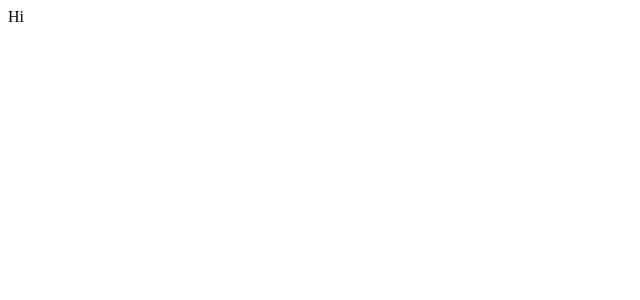
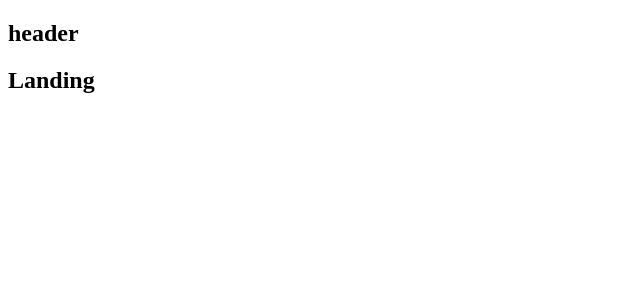
Before and after one commit to vladisOV/surveys-server, a React (Create React App) app in the folder client/: page / in a window 1280 px wide. Shown: the top 300 px of the page, without its empty margins (0-640 px from the left). Built offline with nearby package versions, Linux system fonts and the light colour scheme.

Commit message:
some routing

```diff
--- a/client/src/components/App.js
+++ b/client/src/components/App.js
@@ -1,7 +1,32 @@
 import React from "react";
+import { BrowserRouter, Route } from "react-router-dom";
+
+const Header = () => {
+  return <h2>header</h2>;
+};
+const Dashboard = () => {
+  return <h2>Dashboard</h2>;
+};
+const Landing = () => {
+  return <h2>Landing</h2>;
+};
+const SurveyNew = () => {
+  return <h2>SurveyNew</h2>;
+};
 
 const App = () => {
-  return <div>Hi</div>;
+  return (
+    <div>
+      <BrowserRouter>
+        <div>
+          <Header />
+          <Route exact path="/" component={Landing} />
+          <Route exact path="/surveys" component={Dashboard} />
+          <Route path="/surveys/new" component={SurveyNew} />
+        </div>
+      </BrowserRouter>
+    </div>
+  );
 };
 
 export default App;
--- a/client/src/index.js
+++ b/client/src/index.js
@@ -1,6 +1,16 @@
 import React from "react";
 import ReactDOM from "react-dom";
+import { Provider } from "react-redux";
+import { createStore, applyMiddleware } from "redux";
 
 import App from "./components/App";
+import reducers from "./reducers";
 
-ReactDOM.render(<App />, document.querySelector("#root"));
+const store = createStore(reducers, {}, applyMiddleware());
+
+ReactDOM.render(
+  <Provider store={store}>
+    <App />
+  </Provider>,
+  document.querySelector("#root")
+);
--- /dev/null
+++ b/client/src/reducers/authReducer.js
@@ -0,0 +1,6 @@
+export default function(state = {}, action) {
+  switch (action.type) {
+    default:
+      return state;
+  }
+}
--- /dev/null
+++ b/client/src/reducers/index.js
@@ -0,0 +1,6 @@
+import { combineReducers } from "redux";
+import authReducer from "./authReducer";
+
+export default combineReducers({
+  auth: authReducer
+});
```
Also changed, not shown: 1 other file (tests, documents, lock files or other folders).
